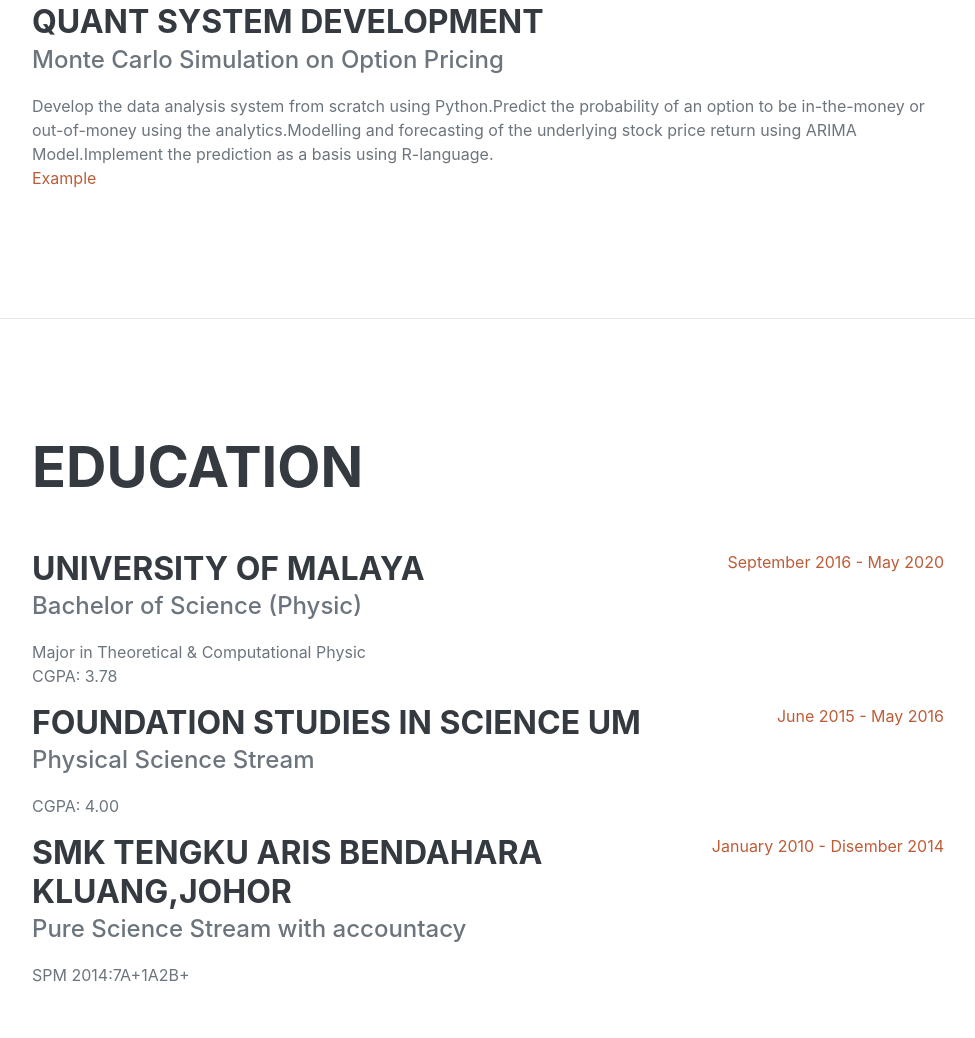
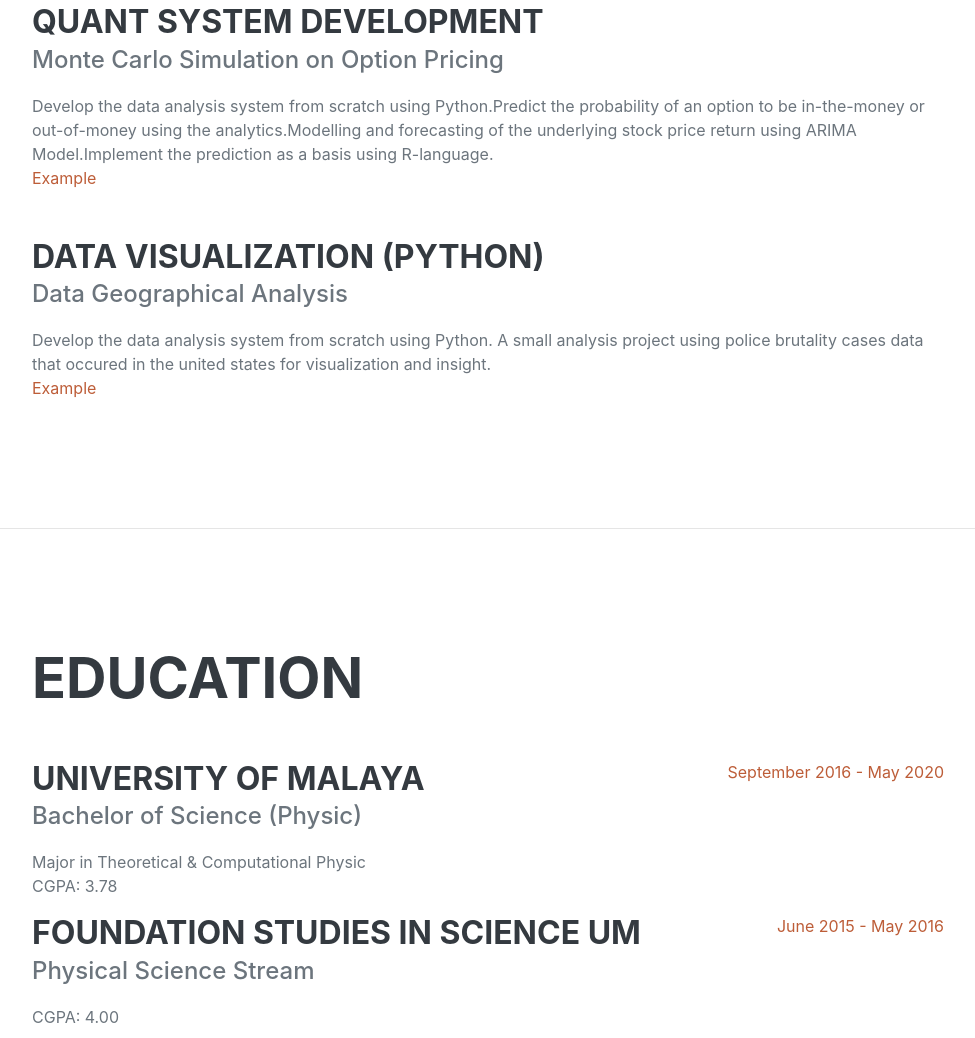
Before and after one commit to haritharash/MuhamadHarithArash, a website: page index.html in a window 1280 px wide. Shown: the part 2513-3551 px from the top of the page, without its empty margins (288-1263 px from the left). Drawn offline with nearby package versions, Linux system fonts and the light colour scheme; a web font is replaced by a local one.

Commit message:
Update index.html

```diff
--- a/index.html
+++ b/index.html
@@ -130,7 +130,14 @@
                             <a href="assets/img/Quantitative.pdf" height="200" width="300"target="_blanck">Example </a>
                         </div>
                     </div>
-
+                    <div class="d-flex flex-column flex-md-row justify-content-between mb-5">
+                        <div class="flex-grow-1">
+                            <h3 class="mb-0">Data Visualization (Python)</h3>
+                            <div class="subheading mb-3">Data Geographical Analysis</div>
+                            <div>Develop the data analysis system from scratch using Python. A small analysis project using police brutality cases data that occured in the united states for visualization and insight.</div>
+                            <a href="https://drive.google.com/file/d/1ANbegealZShgx4mRiNNayx9I7iJ6TnEe/view?usp=sharing" height="200" width="300"target="_blanck">Example </a>
+                        </div>
+                    </div>
 
                 </div>
             </section>
```
